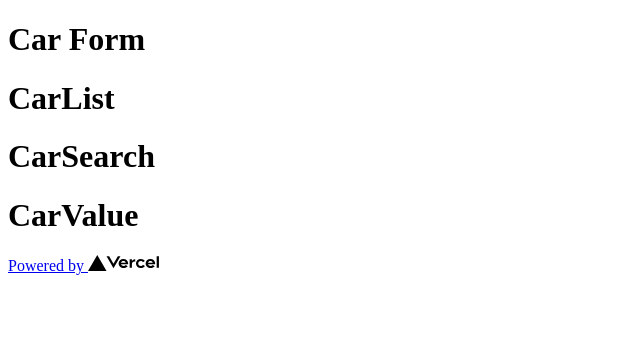
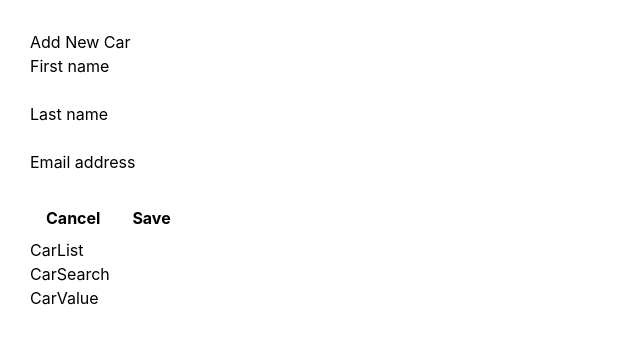
Before and after one commit to ShehabAbbas95/Practicing-Redux, a Next.js app: page / in a window 1280 px wide. Shown: the top 344 px of the page, without its empty margins (0-640 px from the left). Built offline with nearby package versions, Linux system fonts and the light colour scheme.

Commit message:
Add tailwindCSS and add the form inputs

```diff
--- a/components/CarForm.tsx
+++ b/components/CarForm.tsx
@@ -1,10 +1,11 @@
 import React from "react";
 import { FC } from "react";
+import Form from "./ui/Form";
 
 const CarForm: FC = () => {
   return (
     <div>
-      <h1>Car Form</h1>
+      <Form />
     </div>
   );
 };
--- /dev/null
+++ b/components/ui/Form.tsx
@@ -0,0 +1,102 @@
+import React from "react";
+import { useForm, SubmitHandler } from "react-hook-form";
+import Input from "./Input";
+
+type FormValues = {
+  firstName: string;
+  lastName: string;
+  email: string;
+};
+
+const Form = () => {
+  const { register, handleSubmit } = useForm<FormValues>();
+  const onSubmit: SubmitHandler<FormValues> = (data) => console.log(data);
+
+  return (
+    <>
+      <form
+        onSubmit={handleSubmit(onSubmit)}
+        className="bg-white shadow-sm ring-1 ring-gray-900/5 sm:rounded-xl md:col-span-2"
+      >
+        <h1 className="p-4 flex justify-center font-bold text-lg">
+          Add New Car
+        </h1>
+        <div className="px-4  sm:p-8">
+          <div className="grid max-w-2xl grid-cols-1 gap-x-6 gap-y-8 sm:grid-cols-6">
+            <div className="sm:col-span-3">
+              <label
+                htmlFor="first-name"
+                className="block text-sm font-medium leading-6 text-gray-900"
+              >
+                First name
+              </label>
+              <div className="mt-2">
+                <input
+                  {...register("firstName")}
+                  type="text"
+                  name="first-name"
+                  id="first-name"
+                  autoComplete="given-name"
+                  className="px-4 block w-full rounded-md border-0 py-1.5 text-gray-900 shadow-sm ring-1 ring-inset ring-gray-300 placeholder:text-gray-400 focus:ring-2 focus:ring-inset focus:ring-indigo-600 sm:text-sm sm:leading-6"
+                />
+                {/* <Input /> */}
+              </div>
+            </div>
+
+            <div className="sm:col-span-3">
+              <label
+                htmlFor="last-name"
+                className="block text-sm font-medium leading-6 text-gray-900"
+              >
+                Last name
+              </label>
+              <div className="mt-2">
+                <input
+                  type="text"
+                  name="last-name"
+                  id="last-name"
+                  autoComplete="family-name"
+                  className="px-4 block w-full rounded-md border-0 py-1.5 text-gray-900 shadow-sm ring-1 ring-inset ring-gray-300 placeholder:text-gray-400 focus:ring-2 focus:ring-inset focus:ring-indigo-600 sm:text-sm sm:leading-6"
+                />
+              </div>
+            </div>
+
+            <div className="sm:col-span-4">
+              <label
+                htmlFor="email"
+                className="block text-sm font-medium leading-6 text-gray-900"
+              >
+                Email address
+              </label>
+              <div className="mt-2">
+                <input
+                  id="email"
+                  name="email"
+                  type="email"
+                  autoComplete="email"
+                  className="px-4 block w-full rounded-md border-0 py-1.5 text-gray-900 shadow-sm ring-1 ring-inset ring-gray-300 placeholder:text-gray-400 focus:ring-2 focus:ring-inset focus:ring-indigo-600 sm:text-sm sm:leading-6"
+                />
+              </div>
+            </div>
+          </div>
+        </div>
+        <div className="flex items-center justify-end gap-x-6 border-t border-gray-900/10 px-4 py-4 sm:px-8">
+          <button
+            type="button"
+            className="text-sm font-semibold leading-6 text-gray-900"
+          >
+            Cancel
+          </button>
+          <button
+            type="submit"
+            className="rounded-md bg-indigo-600 px-3 py-2 text-sm font-semibold text-white shadow-sm hover:bg-indigo-500 focus-visible:outline focus-visible:outline-2 focus-visible:outline-offset-2 focus-visible:outline-indigo-600"
+          >
+            Save
+          </button>
+        </div>
+      </form>
+    </>
+  );
+};
+
+export default Form;
--- /dev/null
+++ b/components/ui/Input.tsx
@@ -0,0 +1,35 @@
+import { ExclamationCircleIcon } from "@heroicons/react/20/solid";
+
+export default function Input() {
+  return (
+    <div>
+      <label
+        htmlFor="email"
+        className="block text-sm font-medium leading-6 text-gray-900"
+      >
+        Email
+      </label>
+      <div className="relative mt-2 rounded-md shadow-sm">
+        <input
+          type="email"
+          name="email"
+          id="email"
+          className="block w-full rounded-md border-0 py-1.5 pr-10 text-red-900 ring-1 ring-inset ring-red-300 placeholder:text-red-300 focus:ring-2 focus:ring-inset focus:ring-red-500 sm:text-sm sm:leading-6"
+          placeholder="you@example.com"
+          defaultValue="adamwathan"
+          aria-invalid="true"
+          aria-describedby="email-error"
+        />
+        <div className="pointer-events-none absolute inset-y-0 right-0 flex items-center pr-3">
+          <ExclamationCircleIcon
+            className="h-5 w-5 text-red-500"
+            aria-hidden="true"
+          />
+        </div>
+      </div>
+      <p className="mt-2 text-sm text-red-600" id="email-error">
+        Not a valid email address.
+      </p>
+    </div>
+  );
+}
--- a/pages/App.tsx
+++ b/pages/_app.tsx
@@ -1,3 +1,4 @@
+import "../styles/globals.css";
 import React from "react";
 import CarForm from "../components/CarForm";
 import CarList from "../components/CarList";
--- a/pages/index.tsx
+++ b/pages/index.tsx
@@ -3,7 +3,7 @@ import styles from "../styles/Home.module.css";
 import { Provider } from "react-redux";
 import { store } from "../store";
 import React from "react";
-import App from "./App";
+import App from "./_app";
 export default function Home() {
   return (
     <>
@@ -18,7 +18,7 @@ export default function Home() {
         </Provider>
       </main>
 
-      <footer>
+      <footer className="hidden">
         <a
           href="https://vercel.com?utm_source=create-next-app&utm_medium=default-template&utm_campaign=create-next-app"
           target="_blank"
--- /dev/null
+++ b/postcss.config.js
@@ -0,0 +1,6 @@
+module.exports = {
+  plugins: {
+    tailwindcss: {},
+    autoprefixer: {},
+  },
+}
--- a/styles/globals.css
+++ b/styles/globals.css
@@ -1,11 +1,14 @@
+@import "tailwindcss/base";
+@import "tailwindcss/components";
+@import "tailwindcss/utilities";
+
 html,
 body {
-  padding: 0;
-  margin: 0;
+  padding: 5px;
+  margin: 10px;
   font-family: Inter, -apple-system, BlinkMacSystemFont, Segoe UI, Roboto,
     Oxygen, Ubuntu, Cantarell, Fira Sans, Droid Sans, Helvetica Neue, sans-serif;
 }
-
 a {
   color: inherit;
   text-decoration: none;
--- /dev/null
+++ b/tailwind.config.js
@@ -0,0 +1,12 @@
+/** @type {import('tailwindcss').Config} */
+export const content = [
+  "./app/**/*.{js,ts,jsx,tsx,mdx}",
+  "./pages/**/*.{js,ts,jsx,tsx,mdx}",
+  "./components/**/*.{js,ts,jsx,tsx,mdx}",
+
+  // Or if using `src` directory:
+];
+export const theme = {
+  extend: {},
+};
+export const plugins = [];
--- /dev/null
+++ b/tailwind.config.ts
@@ -0,0 +1,20 @@
+import type { Config } from "tailwindcss";
+
+const config: Config = {
+  content: [
+    "./pages/**/*.{js,ts,jsx,tsx,mdx}",
+    "./components/**/*.{js,ts,jsx,tsx,mdx}",
+    "./app/**/*.{js,ts,jsx,tsx,mdx}",
+  ],
+  theme: {
+    extend: {
+      backgroundImage: {
+        "gradient-radial": "radial-gradient(var(--tw-gradient-stops))",
+        "gradient-conic":
+          "conic-gradient(from 180deg at 50% 50%, var(--tw-gradient-stops))",
+      },
+    },
+  },
+  plugins: [],
+};
+export default config;
```
Also changed, not shown: package.json (+12 -4 lines), tsconfig.json (+3 -13 lines), 1 other file (tests, documents, lock files or other folders).
